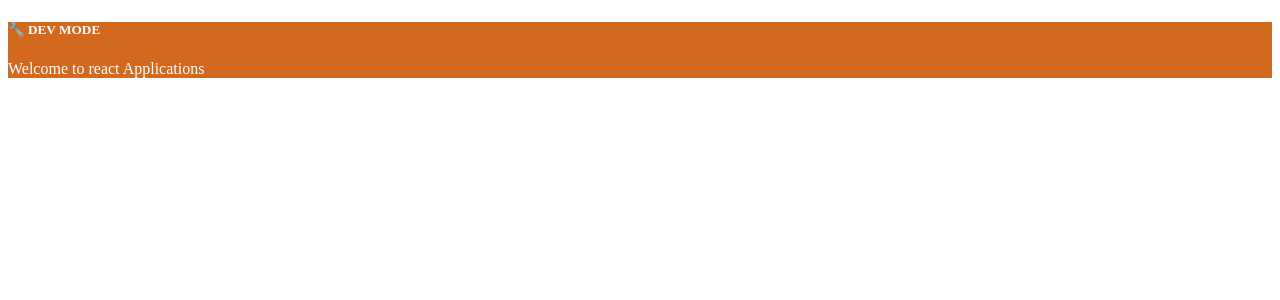
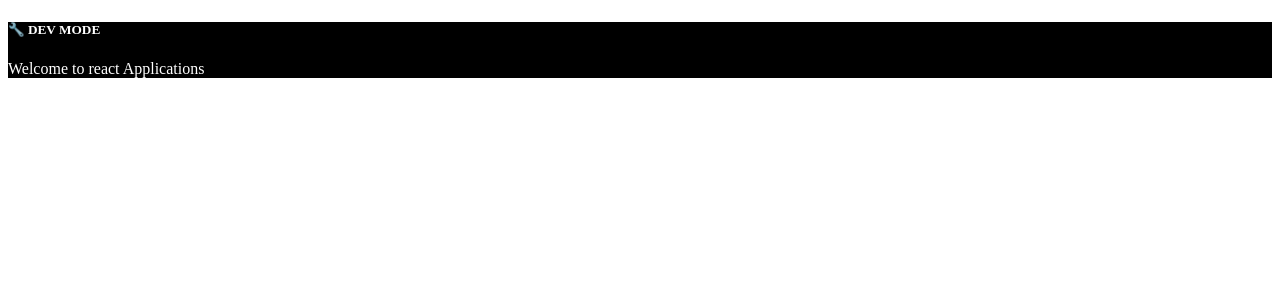
Before and after one commit to akumarkk/FSWMDApplns, a React (Vite) app in the folder FE/ReactLibFwAppls/TaskMate/: page / in a window 1280 px wide. Shown: the top 300 px of the page. Built offline with nearby package versions, Linux system fonts and the light colour scheme.

Commit message:
Add RootComp styles and update class name in RootComp component

```diff
--- /dev/null
+++ b/FE/ReactLibFwAppls/TaskMate/src/RootComp.css
@@ -0,0 +1,4 @@
+.rootcomp {
+    background-color: black;
+    color: white;
+}
--- a/FE/ReactLibFwAppls/TaskMate/src/RootComp.tsx
+++ b/FE/ReactLibFwAppls/TaskMate/src/RootComp.tsx
@@ -1,6 +1,8 @@
+import './RootComp.css'
+
 const RootComp = () => {
     return (
-        <div className="root">
+        <div className="rootcomp">
             <h5>{import.meta.env.DEV ? '🔧 DEV MODE' : '🚀 PROD MODE'}</h5>
             Welcome to react Applications
         </div>
```
